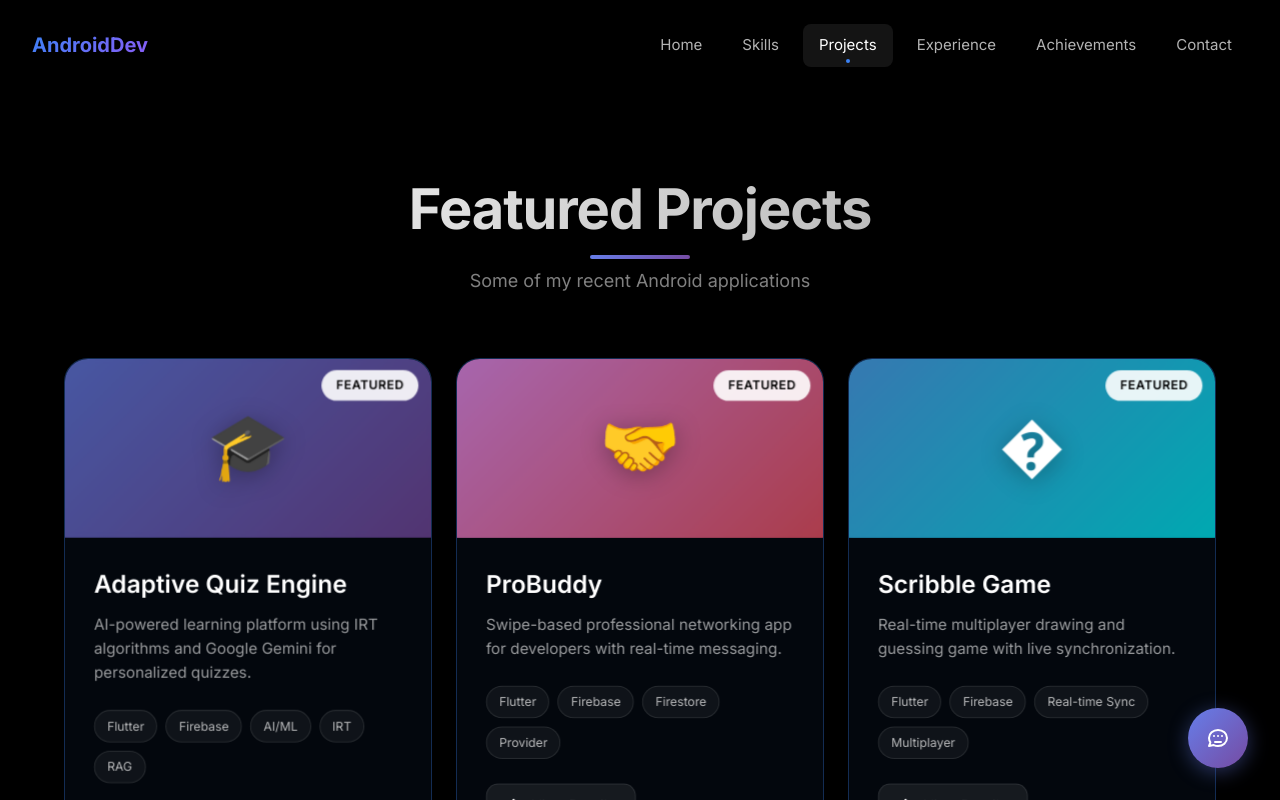
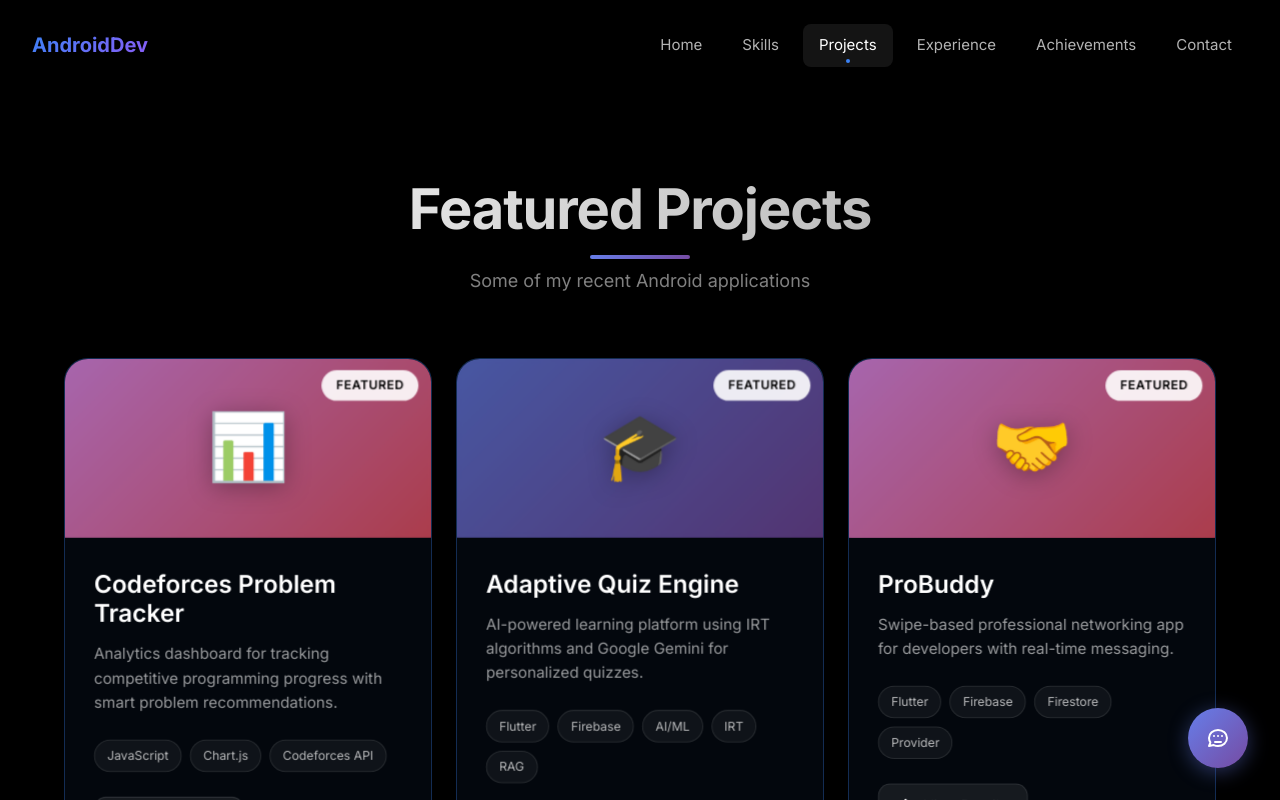
Before and after one commit to JeelChandegra/react_portfolio, a React (Vite) app in the folder my-react-app/: page /projects in a window 1280 px wide. Shown: the top 800 px of the page. Built offline with nearby package versions, Linux system fonts and the light colour scheme.

Commit message:
Add Codeforces Tracker to Projects component and detail page

```diff
--- a/my-react-app/src/components/Projects.tsx
+++ b/my-react-app/src/components/Projects.tsx
@@ -7,6 +7,15 @@ import TiltCard from './TiltCard';
 import './Projects.css';
 
 const projectsData = [
+  {
+    id: 'codeforces-tracker',
+    title: 'Codeforces Problem Tracker',
+    description: 'Analytics dashboard for tracking competitive programming progress with smart problem recommendations.',
+    tech: ['JavaScript', 'Chart.js', 'Codeforces API'],
+    gradient: 'linear-gradient(135deg, #f093fb 0%, #f5576c 100%)',
+    icon: '📊',
+    featured: true,
+  },
   {
     id: 'adaptive-quiz-engine',
     title: 'Adaptive Quiz Engine',
--- a/my-react-app/src/pages/ProjectDetailPage.tsx
+++ b/my-react-app/src/pages/ProjectDetailPage.tsx
@@ -8,6 +8,79 @@ import './ProjectDetailPage.css';
 
 // Project data with detailed information
 const projectsData: { [key: string]: any } = {
+
+  'codeforces-tracker': {
+    title: 'Codeforces Problem Tracker',
+    subtitle: 'Analytics dashboard for tracking competitive programming progress with smart problem recommendations',
+    icon: '📊',
+    gradient: 'linear-gradient(135deg, #f093fb 0%, #f5576c 100%)',
+    overview: 'A comprehensive web-based analytics dashboard for tracking and improving competitive programming progress on Codeforces. Features personalized problem recommendations, streak tracking, visual analytics, and progress monitoring - all in a single-page application with zero server requirements.',
+    keyInnovation: 'Smart recommendation engine with 6 personalized problem categories based on user skill level and solving patterns, combined with topic mastery visualization and streak gamification.',
+    tech: ['JavaScript', 'Chart.js', 'Codeforces API', 'HTML5', 'CSS3', 'LocalStorage'],
+    features: [
+      {
+        title: 'User Statistics Dashboard',
+        description: 'Comprehensive stats including total solved, average rating, max rating, current & longest streaks with visual progress indicators.',
+        icon: '📈',
+      },
+      {
+        title: 'Visual Analytics',
+        description: 'Rating distribution bar chart and topic mastery doughnut charts using Chart.js for data visualization and progress tracking.',
+        icon: '📊',
+      },
+      {
+        title: 'Smart Problem Recommendations',
+        description: '6 categories: Weak Topics, Next Level, Popular Unsolved, Mixed Practice, Similar to Recent, Contest Prep - all personalized to user level.',
+        icon: '🎯',
+      },
+      {
+        title: 'Topic Mastery Progress',
+        description: 'Visual progress bars with Beginner/Intermediate/Master levels for each competitive programming topic with color-coded indicators.',
+        icon: '🏆',
+      },
+    ],
+    metrics: [
+      { label: 'Recommendation Categories', value: '6' },
+      { label: 'Analytics Metrics', value: '8+' },
+      { label: 'Chart Visualizations', value: '2' },
+      { label: 'Backend Required', value: 'None' },
+    ],
+    challenges: [
+      {
+        problem: 'Personalized Recommendations',
+        solution: 'Built 6-category recommendation system analyzing solve history, weak topics, rating progression, and tag preferences for tailored practice suggestions.',
+      },
+      {
+        problem: 'Streak Consistency Tracking',
+        solution: 'Implemented dual streak system (current & longest) with day-by-day analysis from submission timestamps, displayed prominently with 🔥 visual indicator.',
+      },
+      {
+        problem: 'Visual Progress Monitoring',
+        solution: 'Created topic mastery system with color-coded progress bars, solve rate percentages, and skill level badges (Beginner/Intermediate/Master).',
+      },
+      {
+        problem: 'Zero-Backend Analytics',
+        solution: 'Leveraged Codeforces public API with client-side data processing, localStorage caching, and Chart.js visualizations - pure frontend solution.',
+      },
+    ],
+    architecture: [
+      { layer: 'Frontend', tech: 'Vanilla JavaScript (ES6+), HTML5, CSS3', purpose: 'User interface & interactions' },
+      { layer: 'Visualization', tech: 'Chart.js', purpose: 'Analytics charts & graphs' },
+      { layer: 'API Integration', tech: 'Codeforces API', purpose: 'Problem & submission data' },
+      { layer: 'Storage', tech: 'LocalStorage', purpose: 'Theme & cache management' },
+      { layer: 'Styling', tech: 'CSS Variables', purpose: 'Dark/Light theme system' },
+    ],
+    achievements: [
+      'Built smart recommendation engine with 6 personalized problem categories',
+      'Implemented streak tracking system analyzing submission timestamps',
+      'Created topic mastery visualization with progress bars and skill levels',
+      'Designed zero-backend solution using only Codeforces public API',
+      'Delivered responsive dark/light theme with localStorage persistence',
+      'Optimized API calls with client-side caching for better performance',
+    ],
+    github: 'https://github.com/JeelChandegra/codeforces-tracker',
+    demo: 'https://codeforces-tracker.vercel.app',
+  },
 
   'adaptive-quiz-engine': {
     title: 'Adaptive Quiz Engine with AI-Powered Learning',
```
